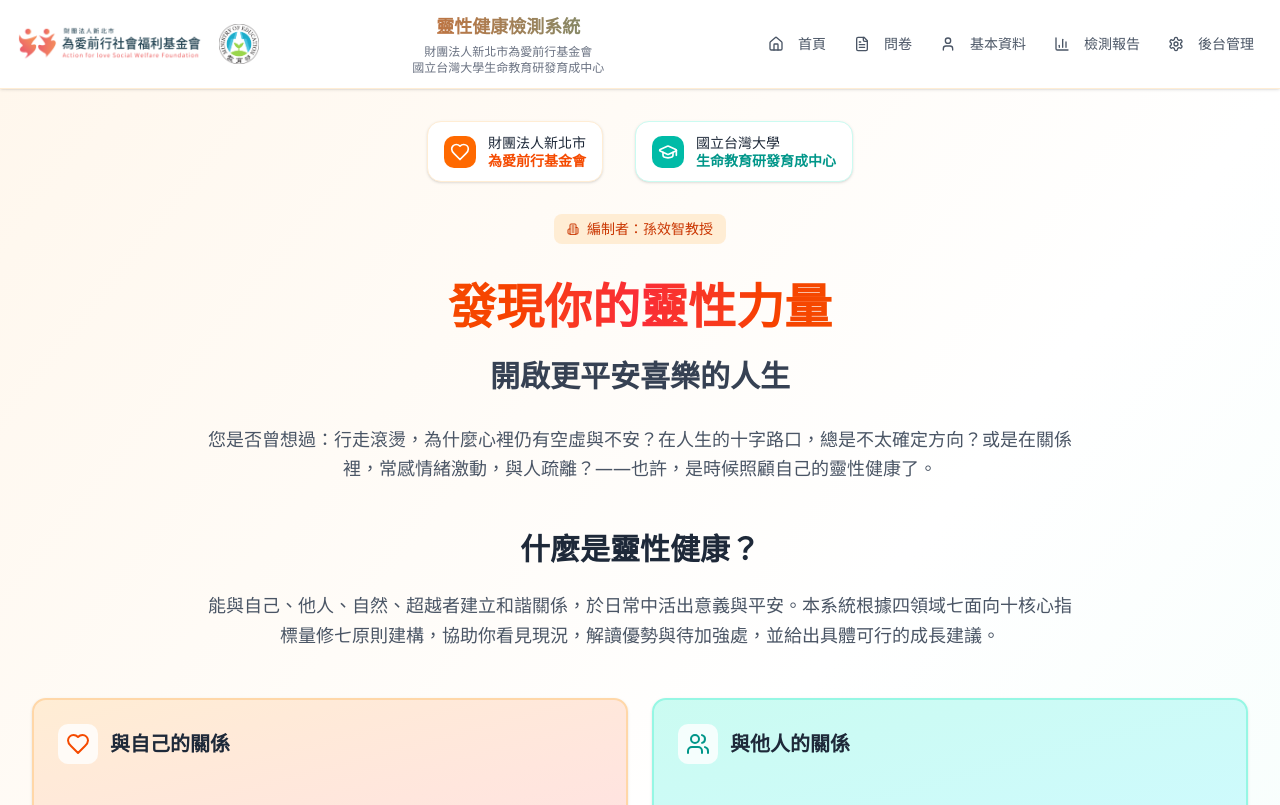
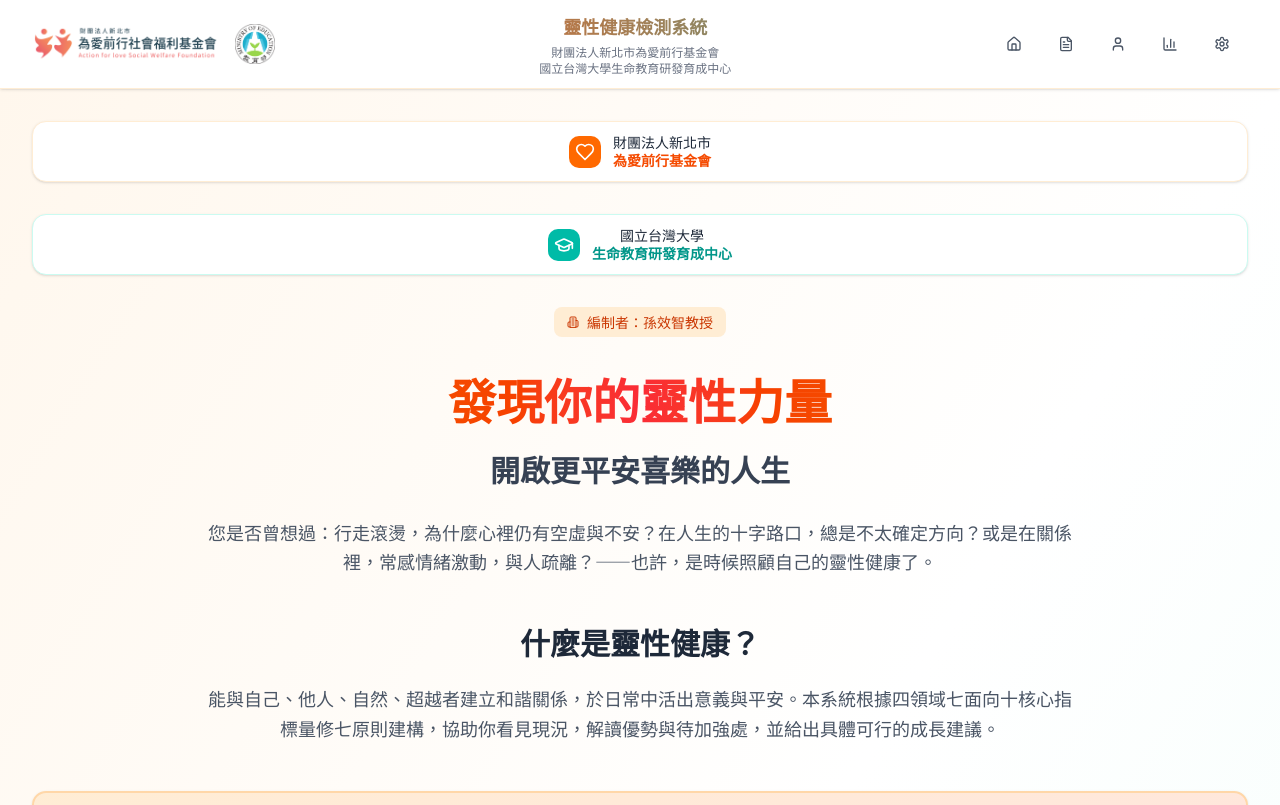
Before and after one commit to sun0615ni-sun/spiritual-health-assessment, a React (Vite) app: page / in a window 1280 px wide. Shown: the top 805 px of the page. Built offline with nearby package versions, Linux system fonts and the light colour scheme.

Commit message:
Update index.css

```diff
--- a/src/index.css
+++ b/src/index.css
@@ -0,0 +1,410 @@
+@import url('https://fonts.googleapis.com/css2?family=Inter:wght@300;400;500;600;700;800&family=Noto+Sans+TC:wght@300;400;500;600;700;800&display=swap');
+@tailwind base;
+@tailwind components;
+@tailwind utilities;
+
+/* 全域響應式基礎設定 */
+:root {
+  /* 顏色系統 */
+  --color-primary: #ea580c; /* orange-600 */
+  --color-primary-light: #fb923c; /* orange-400 */
+  --color-primary-dark: #c2410c; /* orange-700 */
+  --color-secondary: #0f766e; /* teal-600 */
+  --color-secondary-light: #14b8a6; /* teal-500 */
+  --color-secondary-dark: #0d9488; /* teal-600 */
+
+  /* 字體大小變數 - 響應式調整 */
+  --text-xs: 0.75rem; /* 12px */
+  --text-sm: 0.875rem; /* 14px */
+  --text-base: 1rem; /* 16px */
+  --text-lg: 1.125rem; /* 18px */
+  --text-xl: 1.25rem; /* 20px */
+  --text-2xl: 1.5rem; /* 24px */
+  --text-3xl: 1.875rem; /* 30px */
+  --text-4xl: 2.25rem; /* 36px */
+  --text-5xl: 3rem; /* 48px */
+
+  /* 間距系統 */
+  --spacing-xs: 0.25rem; /* 4px */
+  --spacing-sm: 0.5rem; /* 8px */
+  --spacing-md: 1rem; /* 16px */
+  --spacing-lg: 1.5rem; /* 24px */
+  --spacing-xl: 2rem; /* 32px */
+  --spacing-2xl: 3rem; /* 48px */
+
+  /* 陰影系統 */
+  --shadow-sm: 0 1px 2px 0 rgb(0 0 0 / 0.05);
+  --shadow-md: 0 4px 6px -1px rgb(0 0 0 / 0.1), 0 2px 4px -2px rgb(0 0 0 / 0.1);
+  --shadow-lg: 0 10px 15px -3px rgb(0 0 0 / 0.1), 0 4px 6px -4px rgb(0 0 0 / 0.1);
+  --shadow-xl: 0 20px 25px -5px rgb(0 0 0 / 0.1), 0 8px 10px -6px rgb(0 0 0 / 0.1);
+}
+
+/* 手機版字體調整 */
+@media (max-width: 640px) {
+  :root {
+    --text-5xl: 2rem; /* 32px */
+    --text-4xl: 1.75rem; /* 28px */
+    --text-3xl: 1.5rem; /* 24px */
+    --text-2xl: 1.375rem; /* 22px */
+    --text-xl: 1.125rem; /* 18px */
+    --text-lg: 1rem; /* 16px */
+  }
+}
+
+/* 基礎重置和全域樣式 */
+* {
+  box-sizing: border-box;
+}
+
+html {
+  scroll-behavior: smooth;
+  -webkit-text-size-adjust: 100%;
+  -ms-text-size-adjust: 100%;
+}
+
+body {
+  font-family: 'Noto Sans TC', 'Inter', -apple-system, BlinkMacSystemFont, 'Segoe UI', Roboto, sans-serif;
+  line-height: 1.6;
+  color: #374151;
+  background-color: #fefefe;
+  margin: 0;
+  padding: 0;
+  min-height: 100vh;
+  overflow-x: hidden; /* 防止水平滾動 */
+}
+
+/* 響應式容器 */
+.container {
+  width: 100%;
+  margin-left: auto;
+  margin-right: auto;
+  padding-left: 0.75rem; /* 12px */
+  padding-right: 0.75rem; /* 12px */
+}
+
+@media (min-width: 640px) {
+  .container {
+    max-width: 640px;
+    padding-left: 1rem; /* 16px */
+    padding-right: 1rem; /* 16px */
+  }
+}
+
+@media (min-width: 768px) {
+  .container {
+    max-width: 768px;
+    padding-left: 1.5rem; /* 24px */
+    padding-right: 1.5rem; /* 24px */
+  }
+}
+
+@media (min-width: 1024px) {
+  .container {
+    max-width: 1024px;
+    padding-left: 2rem; /* 32px */
+    padding-right: 2rem; /* 32px */
+  }
+}
+
+@media (min-width: 1280px) {
+  .container {
+    max-width: 1280px;
+  }
+}
+
+@media (min-width: 1536px) {
+  .container {
+    max-width: 1536px;
+  }
+}
+
+/* 響應式文字工具類 */
+.text-responsive-xs {
+  font-size: clamp(0.625rem, 2vw, 0.75rem); /* 10px - 12px */
+}
+
+.text-responsive-sm {
+  font-size: clamp(0.75rem, 2.5vw, 0.875rem); /* 12px - 14px */
+}
+
+.text-responsive-base {
+  font-size: clamp(0.875rem, 3vw, 1rem); /* 14px - 16px */
+}
+
+.text-responsive-lg {
+  font-size: clamp(1rem, 3.5vw, 1.125rem); /* 16px - 18px */
+}
+
+.text-responsive-xl {
+  font-size: clamp(1.125rem, 4vw, 1.25rem); /* 18px - 20px */
+}
+
+.text-responsive-2xl {
+  font-size: clamp(1.25rem, 5vw, 1.5rem); /* 20px - 24px */
+}
+
+.text-responsive-3xl {
+  font-size: clamp(1.5rem, 6vw, 1.875rem); /* 24px - 30px */
+}
+
+.text-responsive-4xl {
+  font-size: clamp(1.75rem, 7vw, 2.25rem); /* 28px - 36px */
+}
+
+.text-responsive-5xl {
+  font-size: clamp(2rem, 8vw, 3rem); /* 32px - 48px */
+}
+
+/* 響應式間距工具類 */
+.spacing-responsive-sm {
+  margin: clamp(0.5rem, 2vw, 1rem);
+}
+
+.spacing-responsive-md {
+  margin: clamp(1rem, 3vw, 1.5rem);
+}
+
+.spacing-responsive-lg {
+  margin: clamp(1.5rem, 4vw, 2rem);
+}
+
+/* 卡片和組件樣式 */
+.card-hover {
+  transition: all 0.3s cubic-bezier(0.4, 0, 0.2, 1);
+}
+
+.card-hover:hover {
+  transform: translateY(-2px) scale(1.02);
+  box-shadow: var(--shadow-xl);
+}
+
+/* 按鈕樣式增強 */
+.btn-primary {
+  background: linear-gradient(135deg, var(--color-primary) 0%, var(--color-primary-dark) 100%);
+  color: white;
+  border: none;
+  border-radius: 0.75rem;
+  padding: 0.75rem 1.5rem;
+  font-weight: 600;
+  transition: all 0.3s ease;
+  box-shadow: var(--shadow-md);
+}
+
+.btn-primary:hover {
+  background: linear-gradient(135deg, var(--color-primary-dark) 0%, #9a3412 100%);
+  transform: translateY(-1px);
+  box-shadow: var(--shadow-lg);
+}
+
+.btn-primary:active {
+  transform: translateY(0);
+  box-shadow: var(--shadow-sm);
+}
+
+.btn-primary:disabled {
+  background: #d1d5db;
+  color: #9ca3af;
+  cursor: not-allowed;
+  transform: none;
+  box-shadow: none;
+}
+
+/* 漸層文字 */
+.gradient-text {
+  background: linear-gradient(135deg, var(--color-primary) 0%, #dc2626 50%, var(--color-primary) 100%);
+  -webkit-background-clip: text;
+  background-clip: text;
+  -webkit-text-fill-color: transparent;
+  background-size: 200% 200%;
+  animation: gradientShift 3s ease-in-out infinite;
+}
+
+@keyframes gradientShift {
+  0%, 100% {
+    background-position: 0% 50%;
+  }
+  50% {
+    background-position: 100% 50%;
+  }
+}
+
+/* 導航欄樣式 */
+.nav-backdrop {
+  backdrop-filter: blur(12px);
+  -webkit-backdrop-filter: blur(12px);
+  background-color: rgba(255, 255, 255, 0.95);
+}
+
+/* 響應式圖片 */
+.responsive-img {
+  max-width: 100%;
+  height: auto;
+  object-fit: contain;
+}
+
+/* 無障礙設計 */
+.focus-ring:focus {
+  outline: 2px solid var(--color-primary);
+  outline-offset: 2px;
+  border-radius: 0.375rem;
+}
+
+.focus-ring:focus:not(:focus-visible) {
+  outline: none;
+}
+
+/* 高對比度模式支援 */
+@media (prefers-contrast: high) {
+  :root {
+    --color-primary: #c2410c;
+    --color-secondary: #0f766e;
+  }
+
+  .gradient-text {
+    background: var(--color-primary);
+    -webkit-background-clip: text;
+    background-clip: text;
+    -webkit-text-fill-color: transparent;
+  }
+
+  .card-hover {
+    border: 2px solid var(--color-primary);
+  }
+}
+
+/* 深色模式支援 */
+@media (prefers-color-scheme: dark) {
+  :root {
+    --color-bg: #1f2937;
+    --color-text: #f9fafb;
+    --color-card: #374151;
+  }
+
+  body {
+    background-color: var(--color-bg);
+    color: var(--color-text);
+  }
+
+  .nav-backdrop {
+    background-color: rgba(31, 41, 55, 0.95);
+  }
+}
+
+/* 減少動畫偏好支援 */
+@media (prefers-reduced-motion: reduce) {
+  *,
+  *::before,
+  *::after {
+    animation-duration: 0.01ms !important;
+    animation-iteration-count: 1 !important;
+    transition-duration: 0.01ms !important;
+    scroll-behavior: auto !important;
+  }
+
+  .card-hover:hover {
+    transform: none;
+  }
+
+  .gradient-text {
+    animation: none;
+  }
+}
+
+/* 印刷樣式 */
+@media print {
+  .no-print {
+    display: none !important;
+  }
+
+  body {
+    background: white !important;
+    color: black !important;
+  }
+
+  .card-hover {
+    box-shadow: none !important;
+    border: 1px solid #ccc !important;
+  }
+}
+
+/* 超小螢幕優化 (< 375px) */
+@media (max-width: 374px) {
+  .container {
+    padding-left: 0.5rem;
+    padding-right: 0.5rem;
+  }
+
+  :root {
+    --text-5xl: 1.75rem; /* 28px */
+    --text-4xl: 1.5rem; /* 24px */
+    --text-3xl: 1.25rem; /* 20px */
+  }
+}
+
+/* 大螢幕優化 (> 1920px) */
+@media (min-width: 1920px) {
+  .container {
+    max-width: 1600px;
+  }
+
+  :root {
+    --text-5xl: 3.5rem; /* 56px */
+    --text-4xl: 2.75rem; /* 44px */
+    --text-3xl: 2.25rem; /* 36px */
+  }
+}
+
+/* 觸控設備優化 */
+@media (hover: none) and (pointer: coarse) {
+  .card-hover:hover {
+    transform: none;
+  }
+
+  .btn-primary:hover {
+    transform: none;
+  }
+
+  /* 增加觸控目標大小 */
+  button,
+  .btn-primary,
+  [role="button"] {
+    min-height: 44px;
+    min-width: 44px;
+  }
+}
+
+/* 橫向模式手機優化 */
+@media (max-height: 500px) and (orientation: landscape) {
+  .container {
+    padding-top: 0.5rem;
+    padding-bottom: 0.5rem;
+  }
+
+  .nav-backdrop {
+    position: relative;
+  }
+}
+
+/* 滾動條樣式 */
+::-webkit-scrollbar {
+  width: 8px;
+}
+
+::-webkit-scrollbar-track {
+  background: #f1f5f9;
+}
+
+::-webkit-scrollbar-thumb {
+  background: var(--color-primary);
+  border-radius: 4px;
+}
+
+::-webkit-scrollbar-thumb:hover {
+  background: var(--color-primary-dark);
+}
+
+/* Firefox 滾動條 */
+* {
+  scrollbar-width: thin;
+  scrollbar-color: var(--color-primary) #f1f5f9;
+}
```
